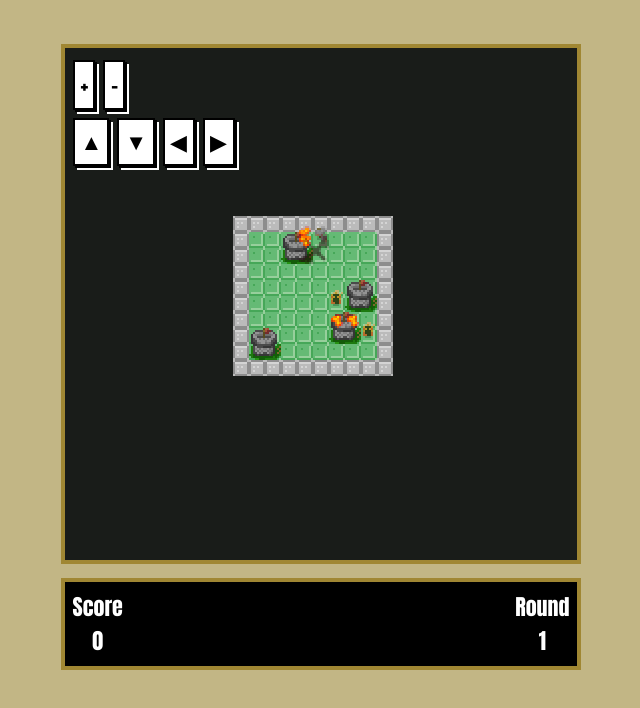
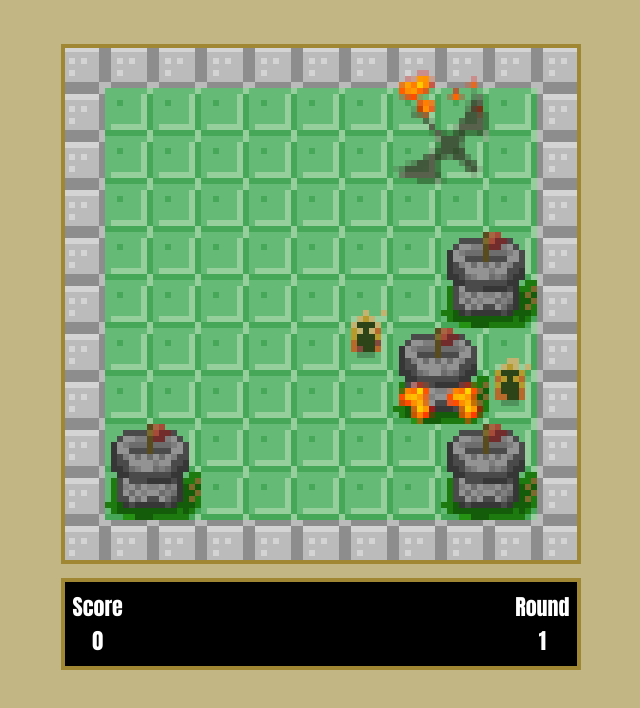
Before and after one commit to cityscapedview/noodle, a website built with Parcel: page src/index.html in a window 1280 px wide. Shown: the whole page, without its empty margins (319-959 px from the left). Built offline with nearby package versions, Linux system fonts and the light colour scheme.

Commit message:
Remove camera options and just go max zoom

```diff
--- a/src/index.html
+++ b/src/index.html
@@ -14,18 +14,6 @@
     <div class="game-container">
       <div class="game">
         <div class="gameboard" id="gameboard"></div>
-        <div class="camera-controls">
-          <div class="camera-controls__zoom">
-            <button data-camera-zoom="IN">&#43;</button>
-            <button data-camera-zoom="OUT">&ndash;</button>
-          </div>
-          <div class="camera-controls__move">
-            <button data-camera-move="UP">&#9650;</button>
-            <button data-camera-move="DOWN">&#9660;</button>
-            <button data-camera-move="LEFT">&#9664;</button>
-            <button data-camera-move="RIGHT">&#9654;</button>
-          </div>
-        </div>
         <div class="scoreboard">
           <div class="scoreboard-panel">
             <div for="score-tracker">Score</div>
--- a/src/js/Game.js
+++ b/src/js/Game.js
@@ -14,8 +14,8 @@ export default class Game {
   #fps = 60;
   #camera;
   #cellSize = 8;
-  #cellsX = 8;
-  #cellsY = 8;
+  #cellsX = 9;
+  #cellsY = 9;
   #zIndexSize = 10;
   #gameObjects = [];
   #score = 0;
@@ -55,6 +55,8 @@ export default class Game {
 
   async start() {
     this.#camera = Camera.create(this);
+    this.#camera.zoom("IN");
+    this.#camera.zoom("IN");
 
     const renderer = new GameRenderer(this.#gameEl, {
       cellSizePx: this.#cellSize,
--- a/src/js/GameRenderer.js
+++ b/src/js/GameRenderer.js
@@ -131,7 +131,7 @@ export default class GameRenderer {
     const cameraX = diffX - offsetX;
     const cameraY = diffY - offsetY;
 
-    this.#cameraEl.style.transform = `translate(${cameraX}px, ${cameraY}px) scale(${zoom})`;
+    this.#cameraEl.style.transform = `scale(${zoom})`;
   }
 
   #renderBackground(sprites, color) {
```
